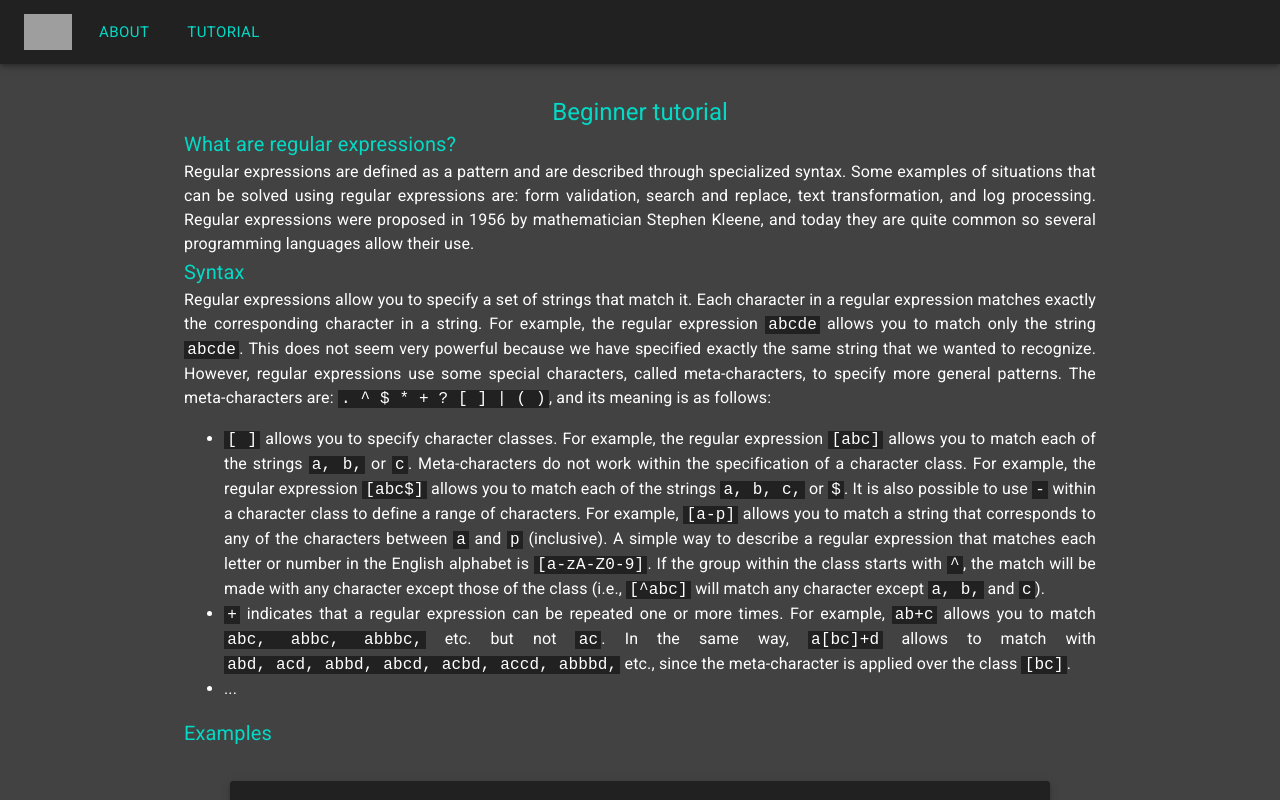
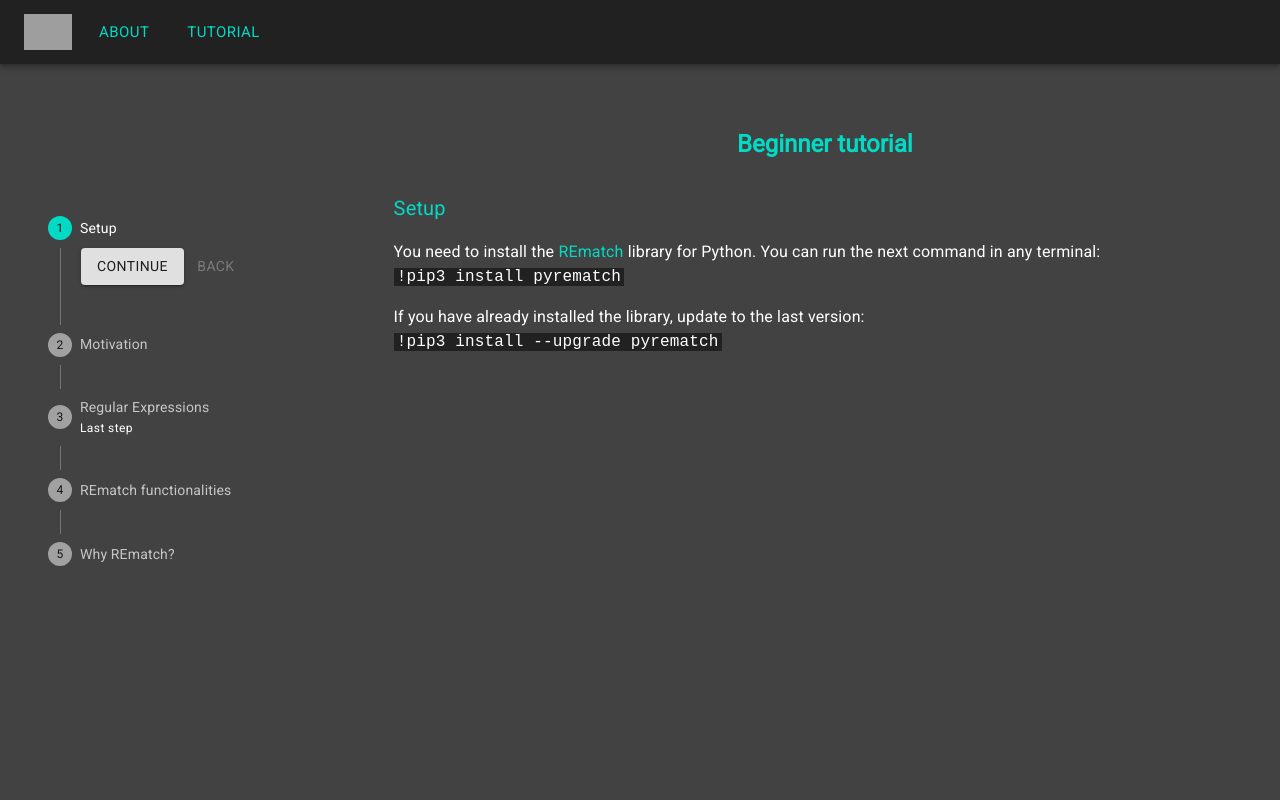
Before and after one commit to REmatchChile/REmatch-web, a React (Create React App) app: page /beginner in a window 1280 px wide. Shown: the top 800 px of the page. Built offline with nearby package versions, Linux system fonts and the light colour scheme; no server answers; grey boxes are pictures that could not be loaded.

Commit message:
Save: Stepper added to beginner tutorial

```diff
--- a/src/App.css
+++ b/src/App.css
@@ -550,6 +550,20 @@
   padding: 96px 0;
 }
 
+.row {
+  display: flex;
+}
+
+.col-30 {
+  flex: 30%;
+  margin-top: 6rem;
+}
+
+.col-70 {
+  flex: 70%;
+  margin-top: 2rem;
+}
+
 .formControl {
   margin: 1rem 2rem;
   min-width: 120px;
@@ -878,6 +892,10 @@
   white-space: nowrap;
 }
 
+.center {
+  align-self: center;
+}
+
 .codeBlock {
   font-family: 'Roboto Mono', monospace;
   text-align: justify;
--- a/src/components/Beginner.jsx
+++ b/src/components/Beginner.jsx
@@ -6,8 +6,9 @@
 import Stepper from '@material-ui/core/Stepper';
 import Step from '@material-ui/core/Step';
 import StepLabel from '@material-ui/core/StepLabel';
+import Button from '@material-ui/core/Button';
 import Viewer from './Viewer';
-import Button from '@material-ui/core/Button';
+import VerticalLinearStepper from './TutorialStepper';
 
 // import english from '../text/english';
 const WORKPATH5 = `${process.env.PUBLIC_URL}/liteWork.js`;
@@ -29,10 +30,65 @@
 }
 
 const Beginner = () => {
+  const [activeStep, setActiveStep] = React.useState(0);
+
+  const handleNext = () => {
+    setActiveStep((prevActiveStep) => prevActiveStep + 1);
+  };
+
+  const handleBack = () => {
+    setActiveStep((prevActiveStep) => prevActiveStep - 1);
+  };
+
+  const handleReset = () => {
+    setActiveStep(0);
+  };
   return (
-    <Container maxWidth="md" className="mainContainer">
-        <Typography variant="h5" color="primary" align="center">Beginner tutorial</Typography>
-        <Typography variant="h6" color="primary">
+    <Container maxWidth="lg" className="mainContainer">
+      <div className="row">
+        <div className="col-30">
+          <VerticalLinearStepper
+            activeStep={activeStep}
+            handleNext={() => handleNext()}
+            handleBack={() => handleBack()}
+            handleReset={() => handleReset()}
+          />
+        </div>
+        <div className="col-70">
+          <Typography variant="h5" color="primary" align="center" style={{marginBottom: '2rem', fontWeight: '800'}}>Beginner tutorial</Typography>
+          { activeStep === 0 &&
+            <div>
+            <Typography variant="h6" color="primary" style={{marginBottom: '1rem'}}>
+              Setup
+            </Typography>
+            <Typography variant="body1" align="justify" style={{marginBottom: '1rem'}}>
+                You need to install the <span className="cm-m0">REmatch</span> library for Python. You can run the next command in any terminal:
+                <br/>
+                <span className="code">!pip3 install pyrematch</span>
+            </Typography>
+            <Typography variant="body1" align="justify">
+                If you have already installed the library, update to the last version:
+                <br/>
+                <span className="code">!pip3 install --upgrade pyrematch</span>
+            </Typography>
+            </div>
+          }
+          { activeStep === 1 &&
+            <div>
+
+            </div>
+          }
+          { activeStep === 2 &&
+            <div>
+
+            </div>
+          }
+          { activeStep === 3 &&
+            <div>
+
+            </div>
+          }
+          {/* <Typography variant="h6" color="primary">
             What are regular expressions?
           </Typography>
           <Typography variant="body1" align="justify">
@@ -83,7 +139,9 @@
             worker={worker5}
             rematch={examples.example1.rematch}
             text={email}
-        />
+          /> */}
+        </div>
+      </div>
     </Container>
   )
 }
--- /dev/null
+++ b/src/components/TutorialStepper.jsx
@@ -0,0 +1,93 @@
+import * as React from 'react';
+import Box from '@material-ui/core/Box';
+import Stepper from '@material-ui/core/Stepper';
+import Step from '@material-ui/core/Step';
+import StepLabel from '@material-ui/core/StepLabel';
+import StepContent from '@material-ui/core/StepContent';
+import Button from '@material-ui/core/Button';
+import Paper from '@material-ui/core/Paper';
+import Typography from '@material-ui/core/Typography';
+
+const steps = [
+  {
+    label: 'Setup',
+    description: `For each ad campaign that you create, you can control how much
+              you're willing to spend on clicks and conversions, which networks
+              and geographical locations you want your ads to show on, and more.`,
+  },
+  {
+    label: 'Motivation',
+    description:
+      'An ad group contains one or more ads which target a shared set of keywords.',
+  },
+  {
+    label: 'Regular Expressions',
+    description: `Try out different ad text to see what brings in the most customers,
+              and learn how to enhance your ads using features like ad extensions.
+              If you run into any problems with your ads, find out how to tell if
+              they're running and how to resolve approval issues.`,
+  },
+  {
+    label: 'REmatch functionalities',
+    description: '',
+  },
+  {
+    label: 'Why REmatch?',
+    description: '',
+  },
+];
+// const steps = ['Setup', 'Motivation', 'Regular Expressions', 'REmatch functionalities', 'Why REmatch?'];
+
+export default function VerticalLinearStepper({ activeStep, handleNext, handleBack, handleReset }) {
+  return (
+    // <Box sx={{ maxWidth: 400 }}>
+
+    // </Box>
+    <div className="tutorial-stepper">
+      <Stepper activeStep={activeStep} orientation="vertical" style={{ backgroundColor: "transparent" }}>
+        {steps.map((step, index) => (
+          <Step key={step.label}>
+            <StepLabel
+              optional={
+                index === 2 ? (
+                  <Typography variant="caption">Last step</Typography>
+                ) : null
+              }
+            >
+              {step.label}
+            </StepLabel>
+            <StepContent>
+              {/* <Typography>{step.description}</Typography> */}
+              <Box sx={{ mb: 2 }}>
+                <div>
+                  <Button
+                    variant="contained"
+                    onClick={handleNext}
+                    sx={{ mt: 1, mr: 1 }}
+                  >
+                    {index === steps.length - 1 ? 'Finish' : 'Continue'}
+                  </Button>
+                  <Button
+                    disabled={index === 0}
+                    onClick={handleBack}
+                    sx={{ mt: 1, mr: 1 }}
+                  >
+                    Back
+                  </Button>
+                </div>
+              </Box>
+            </StepContent>
+          </Step>
+        ))}
+      </Stepper>
+      {activeStep === steps.length && (
+        <Paper square elevation={0} sx={{ p: 3 }}>
+          <Typography>All steps completed - you&apos;re finished</Typography>
+          <Button onClick={handleReset} sx={{ mt: 1, mr: 1 }}>
+            Reset
+          </Button>
+        </Paper>
+      )}
+    </div>
+  );
+}
```
Lines whose indentation alone changed are shown as unchanged.
